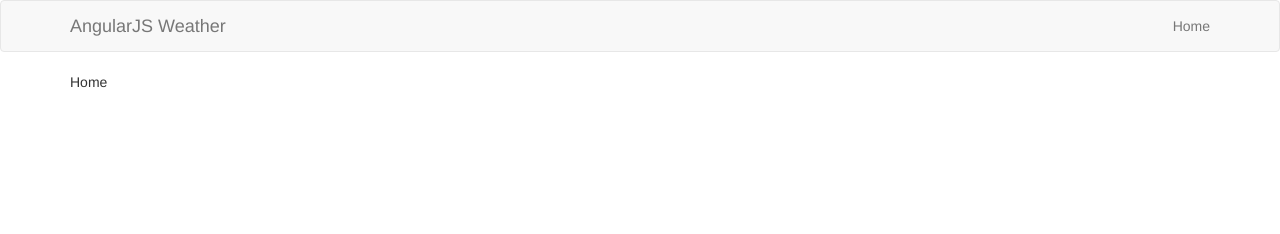
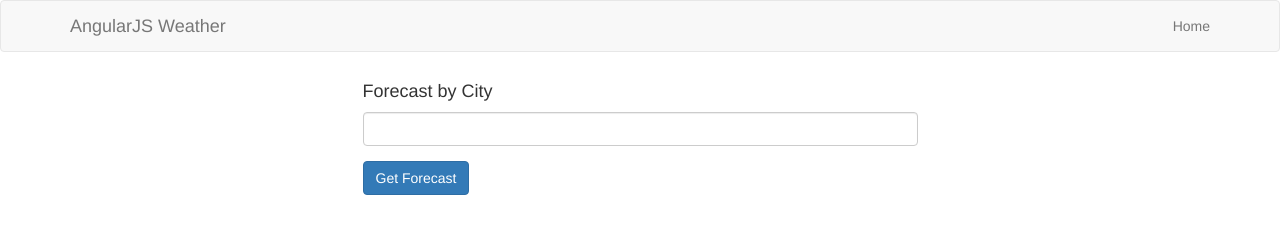
Before and after one commit to tgreenhalgh/weatherAngular, a plain HTML site: page index.htm in a window 1280 px wide. Drawn offline with nearby package versions, Linux system fonts and the light colour scheme; some packages are replaced by stand-ins of ours; some icons are missing.

Commit message:
adds HTML to home

```diff
--- a/pages/home.htm
+++ b/pages/home.htm
@@ -1 +1,10 @@
-Home
+<div class="row">
+  <!-- center -->
+  <div class="col-md-6 col-md-offset-3">
+    <h4>Forecast by City</h4>
+    <div class="form-group">
+      <input type="text" class="form-control" />
+    </div>
+    <a href="#/forecast" class="btn btn-primary">Get Forecast</a>
+  </div>
+</div>
```
